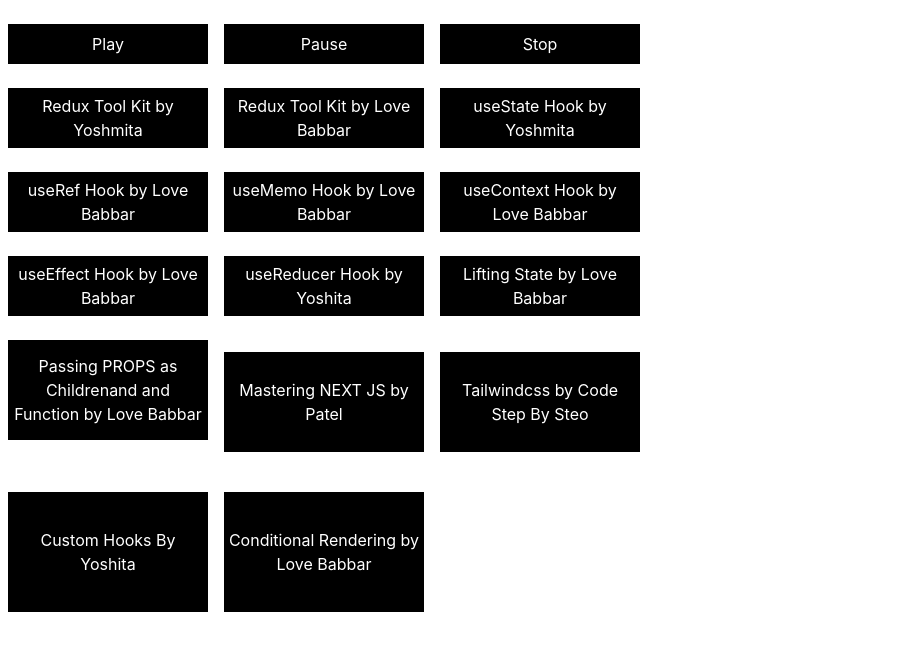
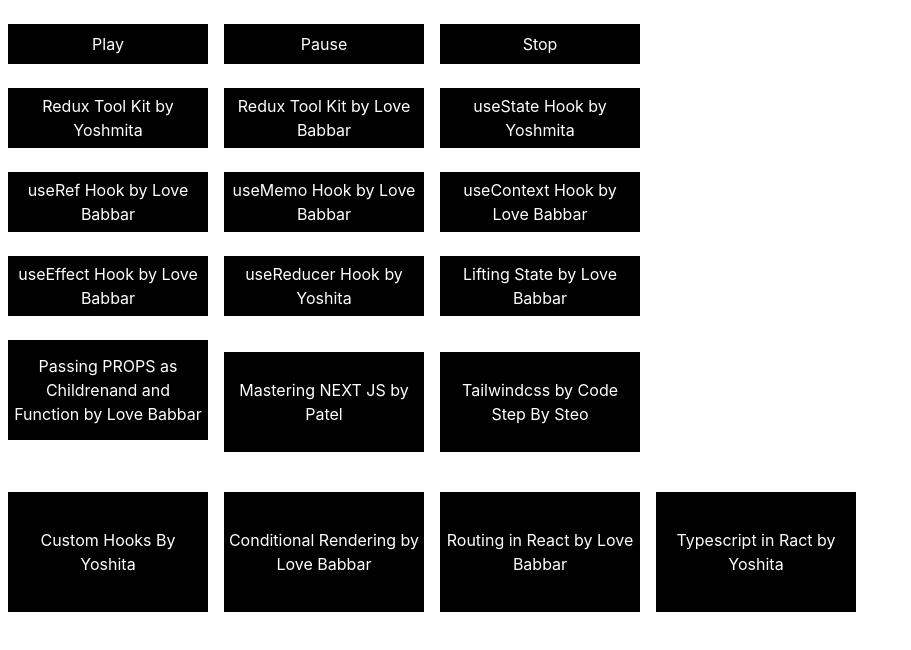
Before and after one commit to techie23456/reactVideos, a React (Vite) app: page / in a window 1280 px wide. Shown: the top 650 px of the page, without its empty margins (0-911 px from the left). Built offline with nearby package versions, Linux system fonts and the light colour scheme.

Commit message:
pushing....

```diff
--- a/src/App.jsx
+++ b/src/App.jsx
@@ -127,6 +127,13 @@
          <button className="m-2 px-1  bg-black text-white hover:text-white hover:bg-amber-600 w-50 h-30 cursor-pointer"
        onClick={()=>setVideoId('OjF-OwLOKYE')}>Conditional Rendering by Love Babbar</button>
 
+
+          <button className="m-2 px-1  bg-black text-white hover:text-white hover:bg-amber-600 w-50 h-30 cursor-pointer"
+       onClick={()=>setVideoId('VeWdk4D_xYs')}>Routing in React by Love Babbar</button>
+
+           <button className="m-2 px-1  bg-black text-white hover:text-white hover:bg-amber-600 w-50 h-30 cursor-pointer"
+       onClick={()=>setVideoId('lk4f5QzL41I')}>Typescript in Ract  by Yoshita</button>
+
    </div>
    </div>
 
```
